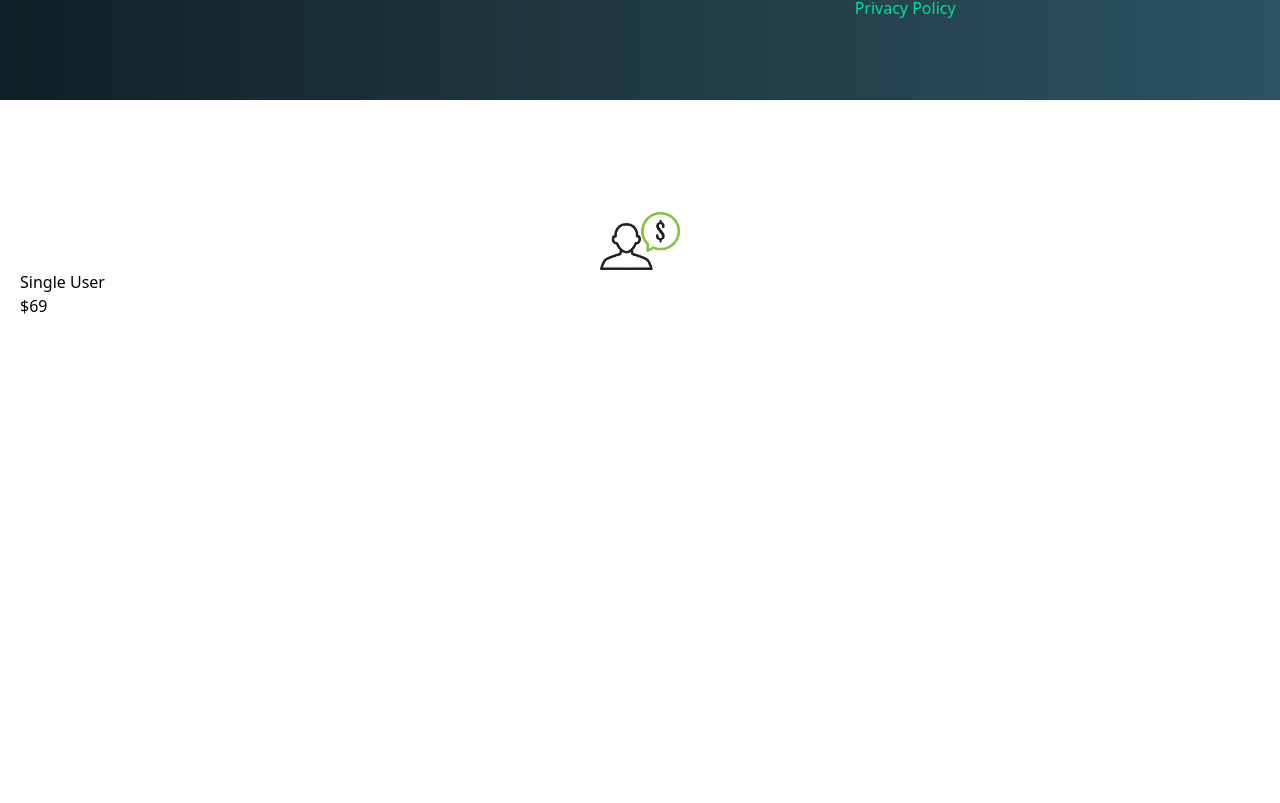
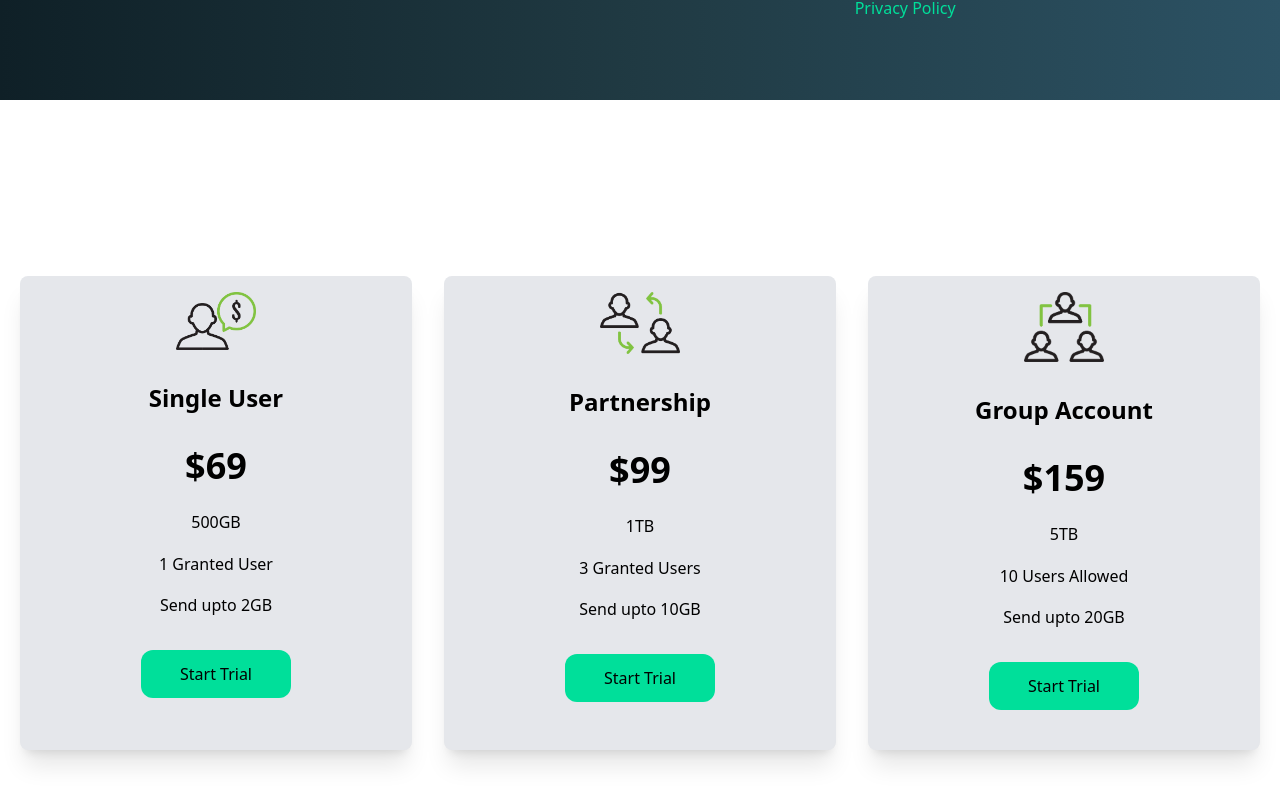
Before and after one commit to Parth-Kushwaha/financetw, a React (Create React App) app: page / in a window 1280 px wide. Shown: the part 1681-2484 px from the top of the page. Before the commit the page ends 2159 px from the top, so only its background shows below. Built offline with nearby package versions, Linux system fonts and the light colour scheme.

Commit message:
cards done

```diff
--- a/src/components/Cards.jsx
+++ b/src/components/Cards.jsx
@@ -1,17 +1,43 @@
 import React from 'react'
+
 import Single from '../assets/single.png'
 import Double from '../assets/double.png'
 import Triple from '../assets/triple.png'
 
+import Singlecard from './Singlecard'
+
 const Cards = () => {
+    const cards=[
+        {
+            img:Single,
+            user:'Single User',
+            price: '$69',
+            storage:'500GB',
+            user2: '1 Granted User',
+            send:'Send upto 2GB'
+        },
+        {
+            img:Double,
+            user:'Partnership',
+            price:'$99',
+            storage:'1TB',
+            user2:'3 Granted Users',
+            send:"Send upto 10GB"
+        },
+        {
+            img:Triple,
+            user:'Group Account',
+            price: '$159',
+            storage:'5TB',
+            user2:'10 Users Allowed',
+            send:'Send upto 20GB'
+        }
+
+    ]
   return (
     <div className='w-full py-[10rem] px-4 bg-white'>
-        <div className='max-w-[1240px] mx-auto grid md:grid-col-3 gap-8'>
-            <div className='w-full'>
-                <img className='w-20 mx-auto mt-[-3rem] bg-white' src={Single} alt="/" />
-                <h2>Single User</h2>
-                <p>$69</p>
-            </div>
+        <div className='max-w-[1240px] mx-auto grid md:grid-cols-3 gap-8'>
+            {cards.map((card,index) => (<Singlecard card={card} key={index}/>))}
         </div>
 
     </div>
--- /dev/null
+++ b/src/components/Singlecard.jsx
@@ -0,0 +1,22 @@
+import React from 'react'
+import Single from '../assets/single.png'
+import Double from '../assets/double.png'
+import Triple from '../assets/triple.png'
+
+const Singlecard = ({card}) => {
+  return (
+      <div className='bg-gray-200  w-full shadow-xl flex flex-col py-4 my-4 rounded-lg hover:scale-105 duration-300'>
+            <img className='w-20 mx-auto' src={card.img} alt="/" />
+            <h2 className='text-center text-2xl py-8 font-bold'>{card.user}</h2>
+            <p className='text-center text-4xl font-bold'>{card.price}</p>
+            <div className='text-center font-medium'>
+                <p className='py-2 border-b-2 mx-8 mt-4'>{card.storage}</p>
+                <p className='py-2 border-b mx-8'>{card.user2}</p>
+                <p className='py-2 border-b mx-8'>{card.send}</p>
+            </div>
+            <button className='bg-[#00df9a] w-[150px] rounded-xl font-medium my-6 mx-auto py-3 text-black  hover:scale-105'>Start Trial</button>
+        </div>
+  )
+}
+
+export default Singlecard
```
